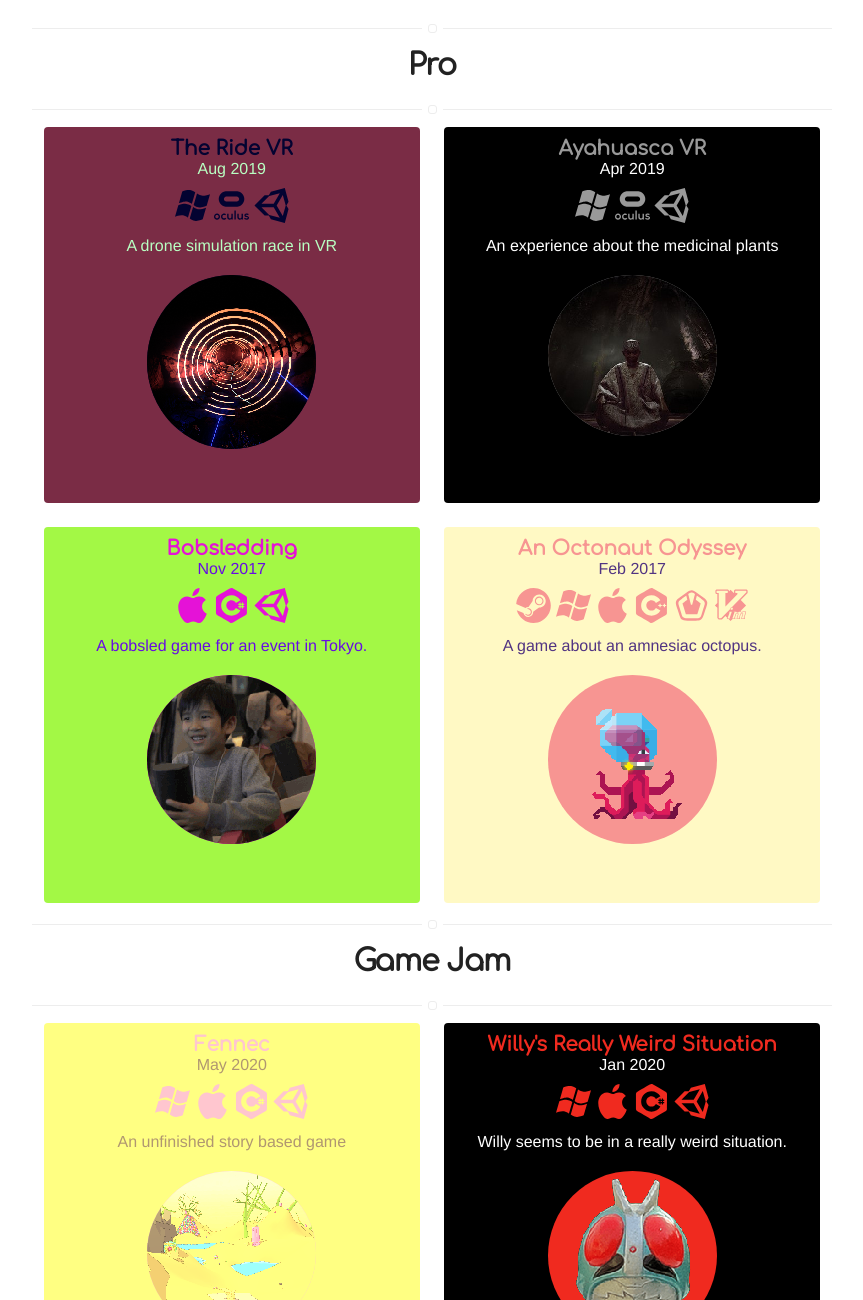
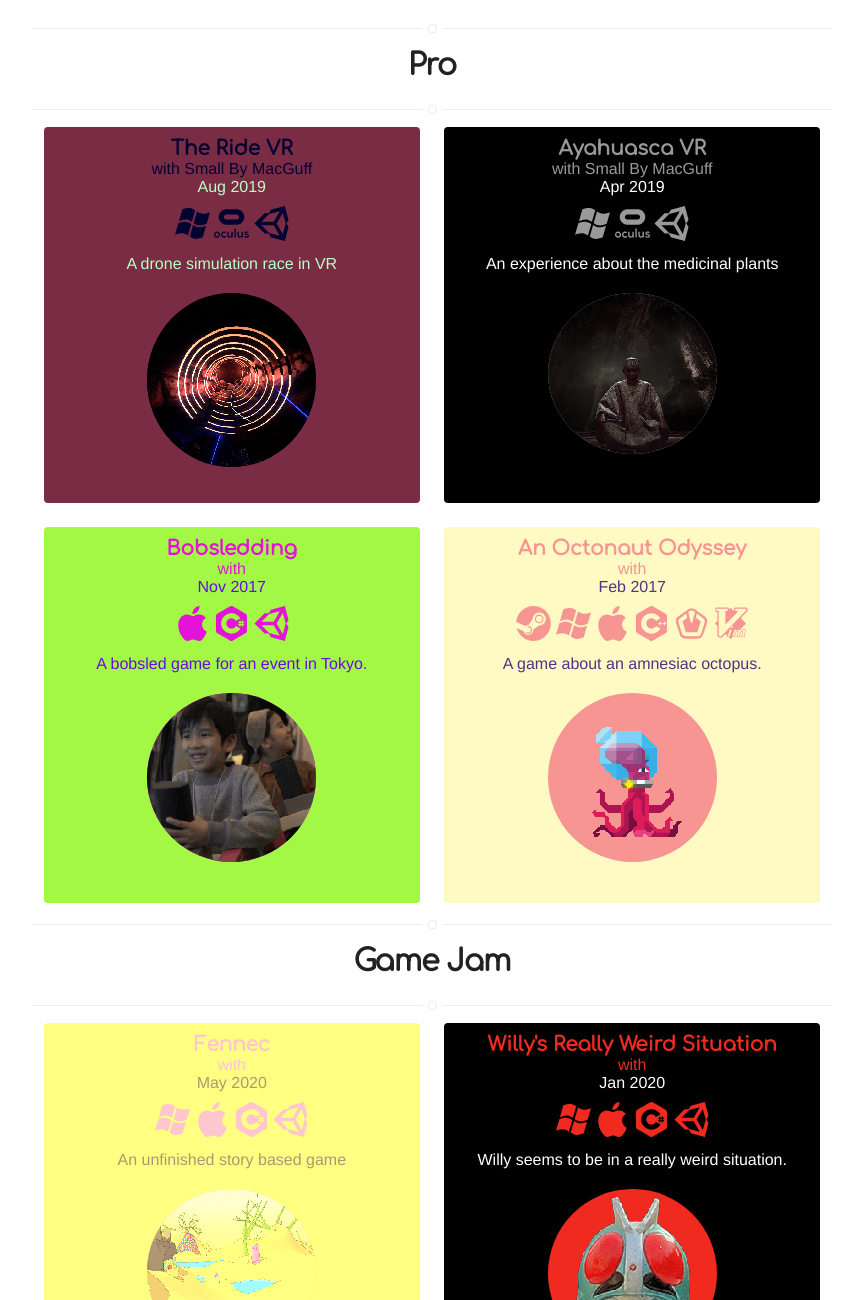
Before and after one commit to fcvalise/fcvalise.github.io, a Jekyll site: the page built from projects.html, in a window 1280 px wide and 1400 px high, scrolled down 618 px, cut to the strip 100-1400 px from the top of the window. Shown: the whole strip, without its empty margins (208-1071 px from the left). Built offline with Jekyll 4.4.1, drawn with Linux system fonts in a browser that asks for light colours; nearby versions of some CDN libraries; some of the changed text lies outside the part shown.

Commit message:
Add company to project

```diff
--- a/_includes/project-list.html
+++ b/_includes/project-list.html
@@ -7,6 +7,9 @@
     <a class="link" href="{{ site.url }}{{ post.url }}">
         <div class="text">
             <h3 style="color: {{ post.iframecolor }};">{{ post.title }}</h3>
+            {% if post.company != '' %}
+            <h4 style="color: {{ post.iframecolor }};">with {{ post.company }}</h4>
+            {% endif %}
             <h4 style="color: {{ post.txtcolor }};"><time
                     datetime="{{ post.date | date:"%m-%Y" }}">{{ post.date | date: "%b %Y" }}</time></h4>
             {% for tag in post.tags %}
```
